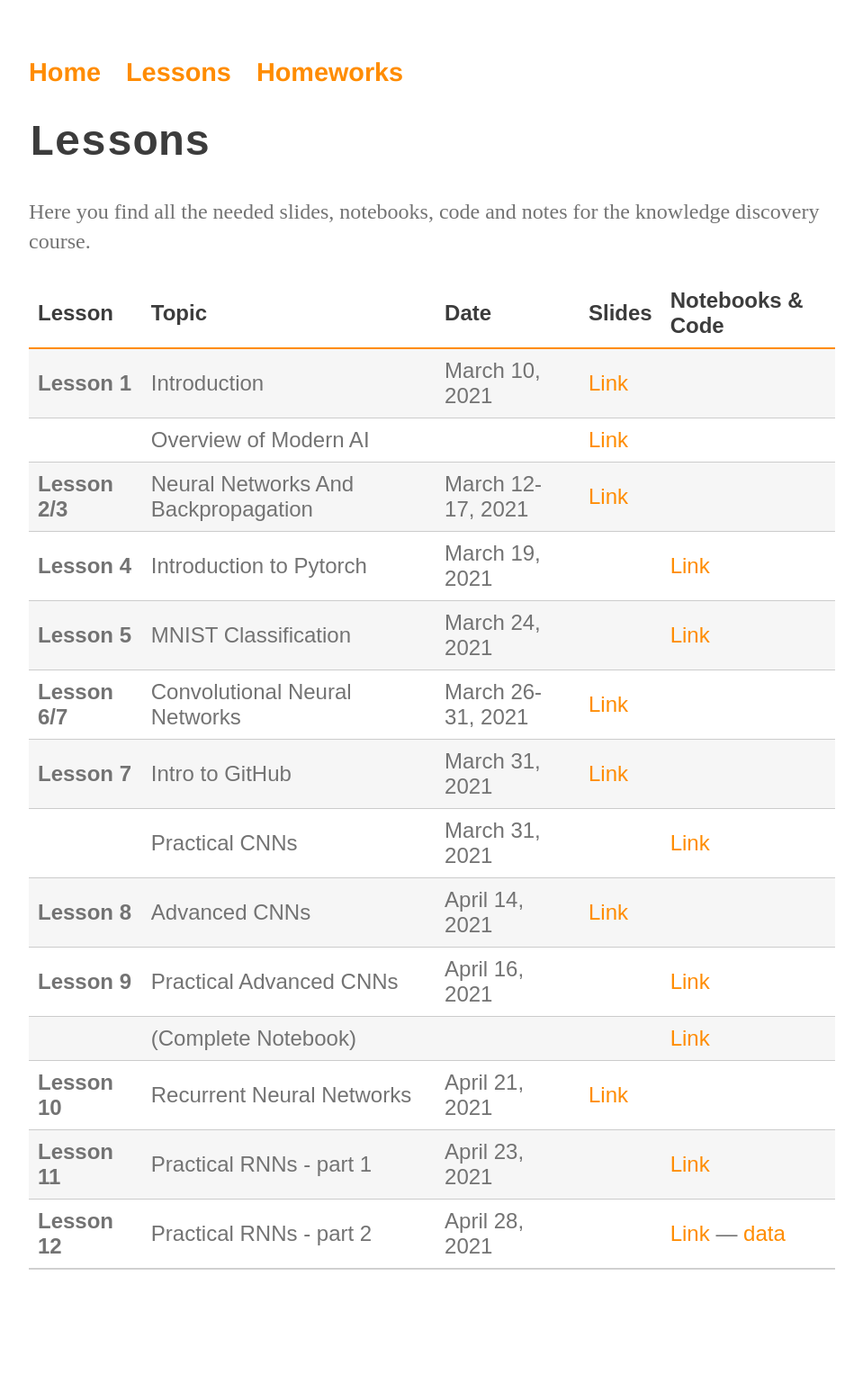
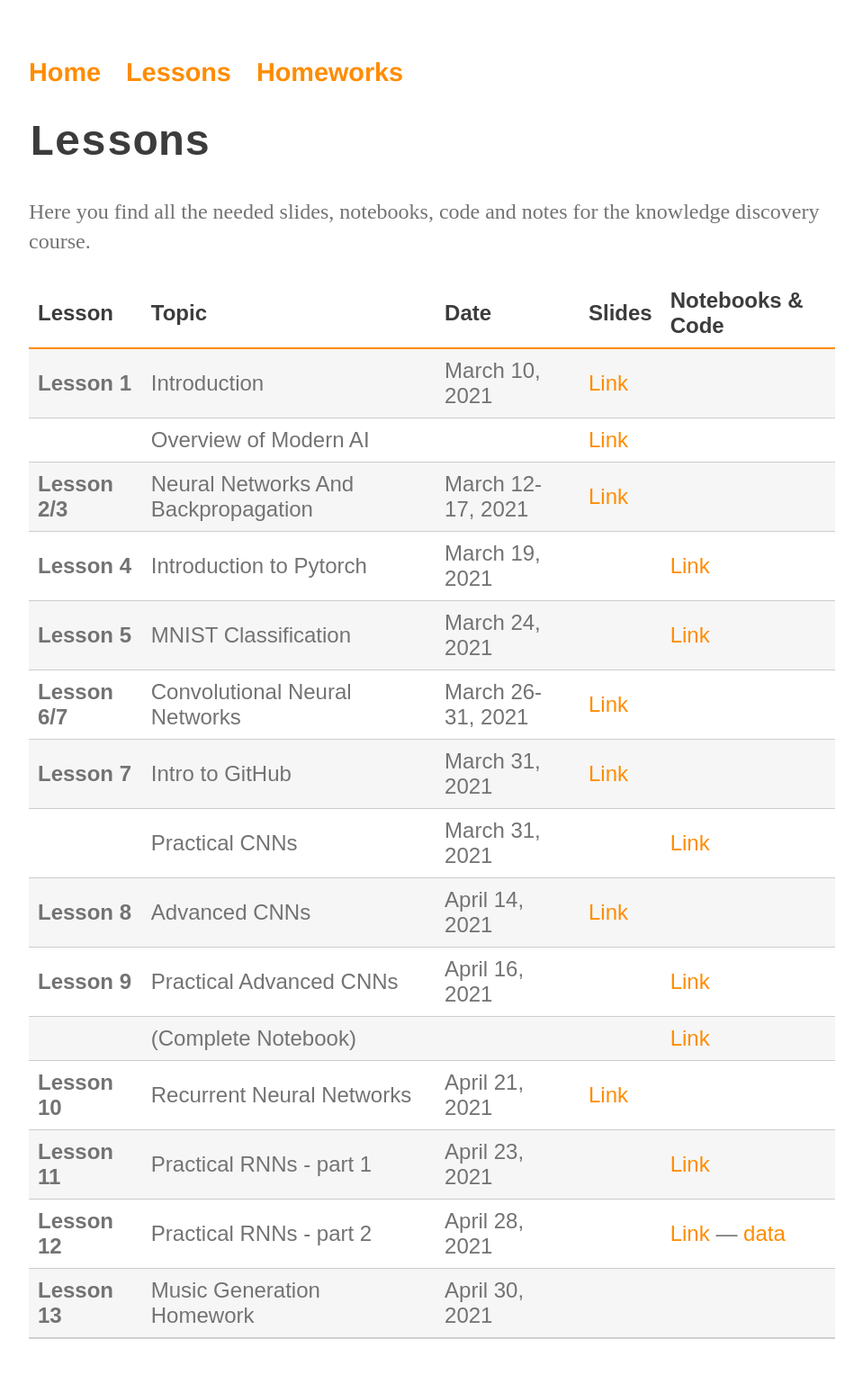
Before and after one commit to perceivelab/knowledge-discovery-course, a Jekyll site: the page built from lezioni.md, in a window 1280 px wide. Shown: the whole page at 90% size, without its empty margins (160-1119 px from the left). Built offline with Jekyll 4.4.1, drawn with Linux system fonts in a browser that asks for light colours; our own code applies the rules of GitHub Pages for plain Markdown files; before the commit the page ends 1471 px from its top, so only the background shows below that.

Commit message:
Update lezioni.md

```diff
--- a/lezioni.md
+++ b/lezioni.md
@@ -18,6 +18,7 @@ Here you find all the needed slides, notebooks, code and notes for the knowledge
 | **Lesson 10** | Recurrent Neural Networks | April 21, 2021 |  [Link](https://drive.google.com/file/d/1Z7NznXxciMgW-BbmqTmHci6tWSbAbtKY/view?usp=sharing) | |
 | **Lesson 11** | Practical RNNs - part 1 | April 23, 2021 |  | [Link](https://colab.research.google.com/drive/1T7EOoD-xNV74nLEEbv5MYo1ABc75It8n?usp=sharing)  |
 | **Lesson 12** | Practical RNNs - part 2| April 28, 2021 |  | [Link](https://colab.research.google.com/drive/1bdrMmaGWtAJjEvy7pmTXmz_Hc5pab6MY?usp=sharing) --- [data](https://drive.google.com/file/d/13mSiTXXjMRFKsnu24f9Ro9w50V63NOof/view?usp=sharing) |
+| **Lesson 13** | Music Generation Homework| April 30, 2021 |  | |
 
 
 [404]: /knowledge-discovery-course/fallback
```
